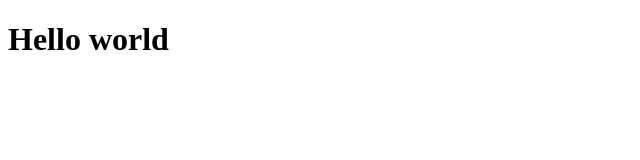
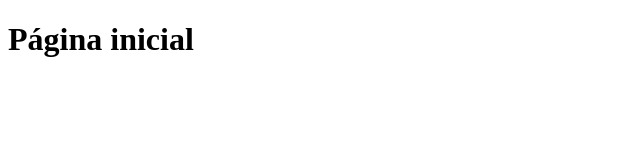
Before and after one commit to LucasMassignani/first-nextjs-project, a Next.js app: page / in a window 1280 px wide. Shown: the top 160 px of the page, without its empty margins (0-640 px from the left). Built offline with nearby package versions, Linux system fonts and the light colour scheme.

Commit message:
Nova pagina home

```diff
--- a/pages/index.js
+++ b/pages/index.js
@@ -1,7 +1,7 @@
 function Home() {
   return (
     <div>
-      <h1>Hello world</h1>
+      <h1>Página inicial</h1>
     </div>
   )
 }
```
